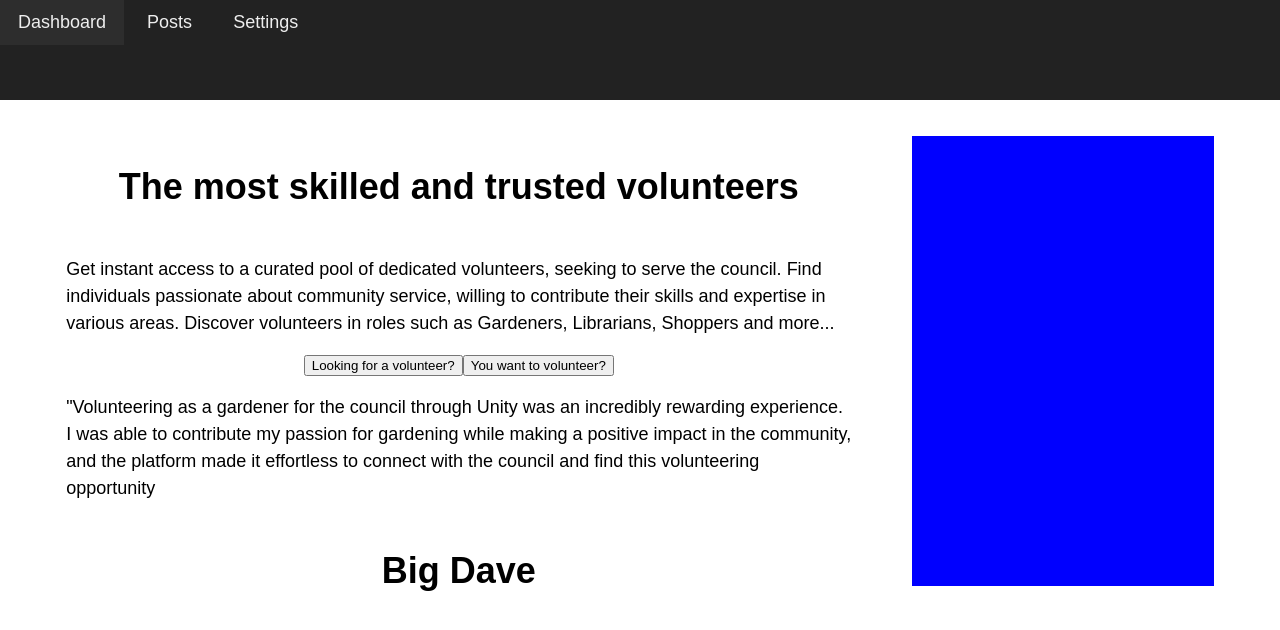
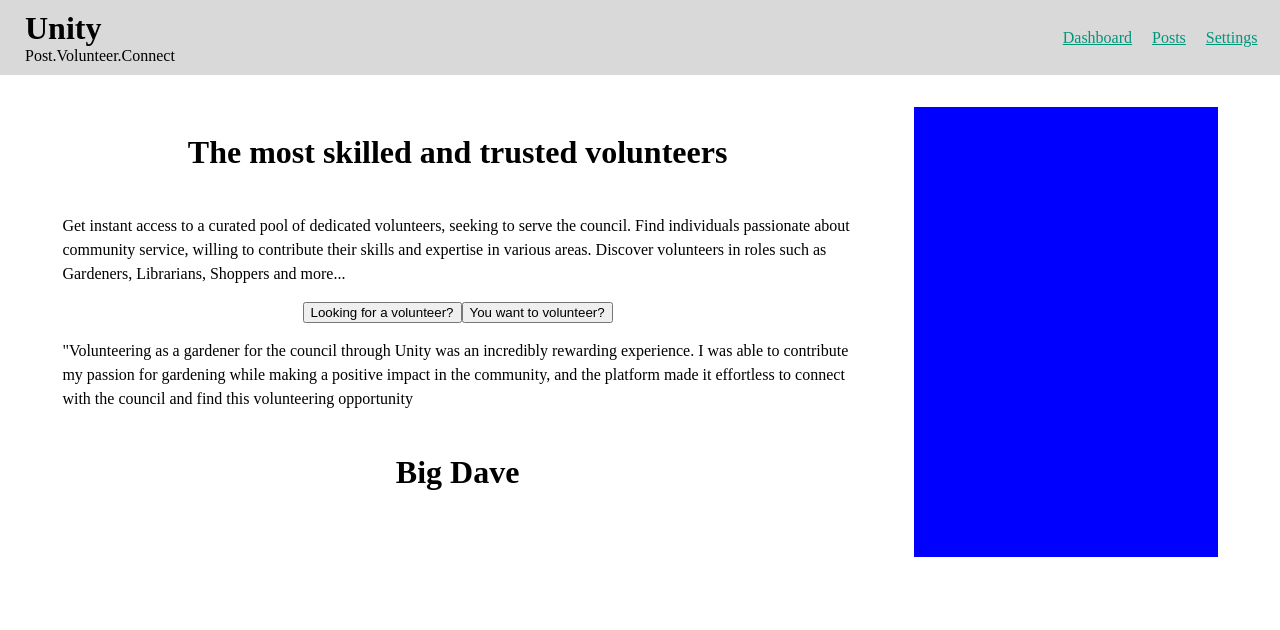
Before and after one commit to Bibi0506/project-lap-2, a website with bundled scripts: page client-spa/index.html in a window 1280 px wide. Built offline with nearby package versions, Linux system fonts and the light colour scheme; no server answers.

Commit message:
Added some cleaner code for the Dashboard

```diff
--- a/client-spa/index.html
+++ b/client-spa/index.html
@@ -7,11 +7,21 @@
     <link rel="stylesheet" href="/static/css/index.css" />
   </head>
   <body>
-    <nav class="nav">
-      <a href="/" class="nav__link" data-link>Dashboard</a>
-      <a href="/posts" class="nav__link" data-link>Posts</a>
-      <a href="/settings" class="nav__link" data-link>Settings</a>
-    </nav>
+    <div class="navbar">
+      <div class="logo">
+        <h1>Unity</h1>
+        <p class="sublogo">Post.Volunteer.Connect</p>
+      </div>
+      <div class="nav-buttons">
+        <!-- <h1 class="nav-button" id="about-unity">About Unity</h1>
+          <h1 class="nav-button" id="post-job">Post a Job</h1>
+          <h1 class="nav-button">Volunteer</h1> -->
+        <a href="/" class="nav__link" data-link>Dashboard</a>
+        <a href="/posts" class="nav__link" data-link>Posts</a>
+        <a href="/settings" class="nav__link" data-link>Settings</a>
+      </div>
+    </div>
+    <nav class="nav"></nav>
     <div id="app"></div>
     <script type="module" src="/static/js/index.js"></script>
   </body>
--- a/client-spa/static/css/index.css
+++ b/client-spa/static/css/index.css
@@ -1,24 +1,51 @@
 body {
-  font-family: "Quicksand", sans-serif;
-  font-size: 18px;
   margin: 0;
+  padding: 0;
 }
-
-.nav {
-  height: 100px;
-  background: #222222;
+.navbar {
+  background-color: #d9d9d9;
+  margin: 0;
+  padding: 10px;
+  display: flex;
+  justify-content: space-between;
+  align-items: center;
 }
-
-.nav__link {
-  display: inline-block;
-  padding: 12px 18px;
+.logo h1 {
+  position: relative;
+  font-weight: bold;
+  font-size: 2rem;
+  margin-bottom: 0%;
+  margin-top: 0%;
+  left: 10%;
+}
+.logo .sublogo {
+  position: relative;
+  font-weight: lighter;
+  font-size: 1rem;
+  margin-bottom: 0%;
+  margin-top: 0%;
+  left: 10%;
+}
+.nav-buttons {
+  position: relative;
+  display: flex;
+  gap: 20px;
+  right: 1%;
+}
+.nav-button {
+  font-size: 1.3rem;
+  padding: 5px 10px;
+  border: none;
+  color: white;
   text-decoration: none;
-  color: #eeeeee;
-  font-weight: 500;
+  border-radius: 5px;
 }
-
-.nav__link:hover {
-  background: rgba(255, 255, 255, 0.05);
+.nav-button:hover {
+  text-decoration: underline;
+  cursor: pointer;
+  transform: translateY(-3px);
+  color: #0b3954;
+  text-decoration-color: #0b3954;
 }
 
 #app {
--- a/client-spa/static/js/views/Dashboard.js
+++ b/client-spa/static/js/views/Dashboard.js
@@ -4,10 +4,8 @@ export default class extends AbstractView {
   constructor(params) {
     super(params);
     this.setTitle("Dashboard");
-  }
-
-  async getHtml() {
-    return `
+    this.data = [{ name: "Harry" }, { name: "Alex" }];
+    this.template = `
     <div id="homepage-container">
         <div id="homepage-left">
             <h1 class="homepage-title">The most skilled and trusted volunteers</h1>
@@ -27,6 +25,10 @@ export default class extends AbstractView {
         </div>
     </div> `;
   }
+
+  async getHtml() {
+    return this.template;
+  }
 }
 
-// result.held_items.map((d) => `<p>${d}</p>`).join("")
+//<h1>${this.data.map((d) => `<p>${d.name}</p>`).join("")}</h1>
```
